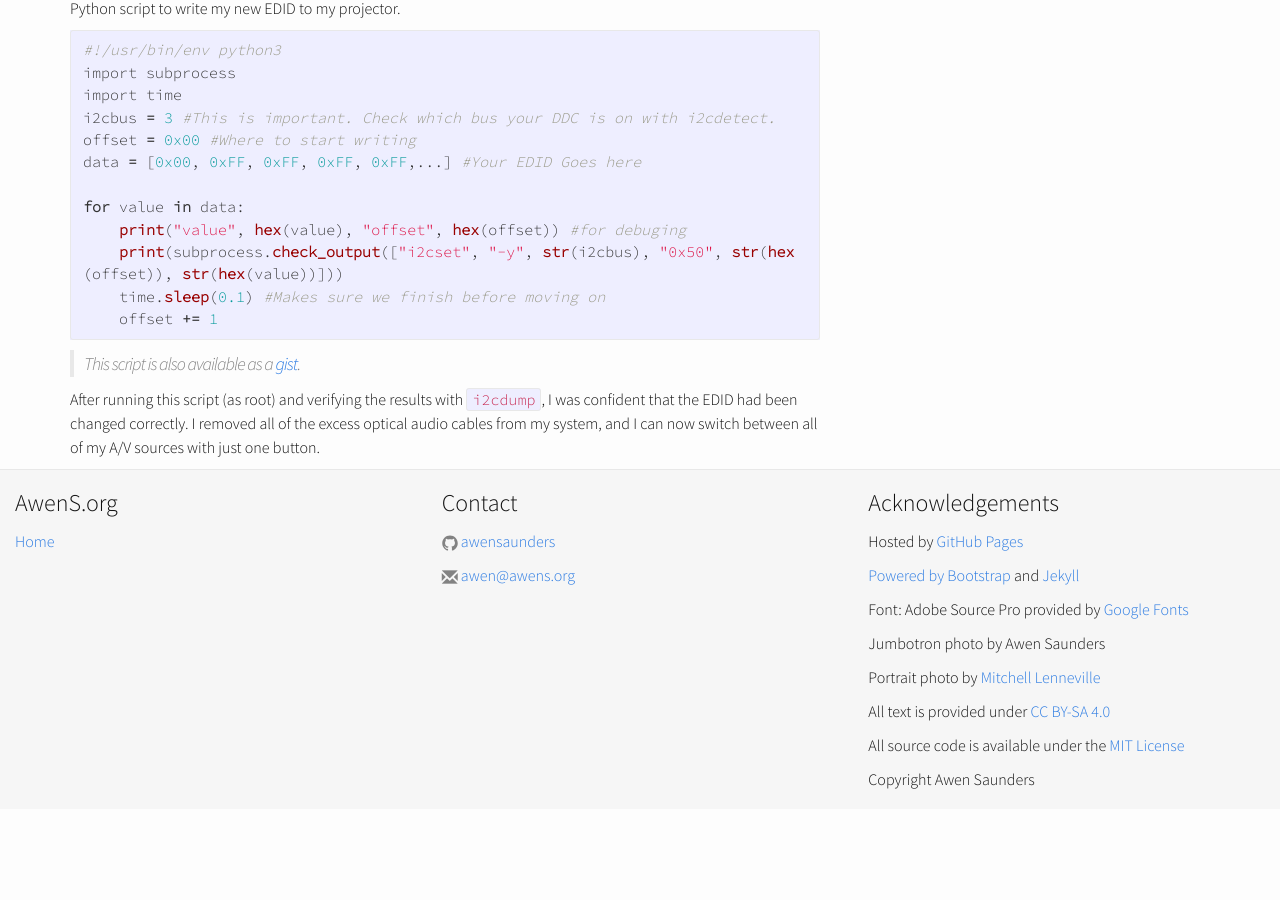
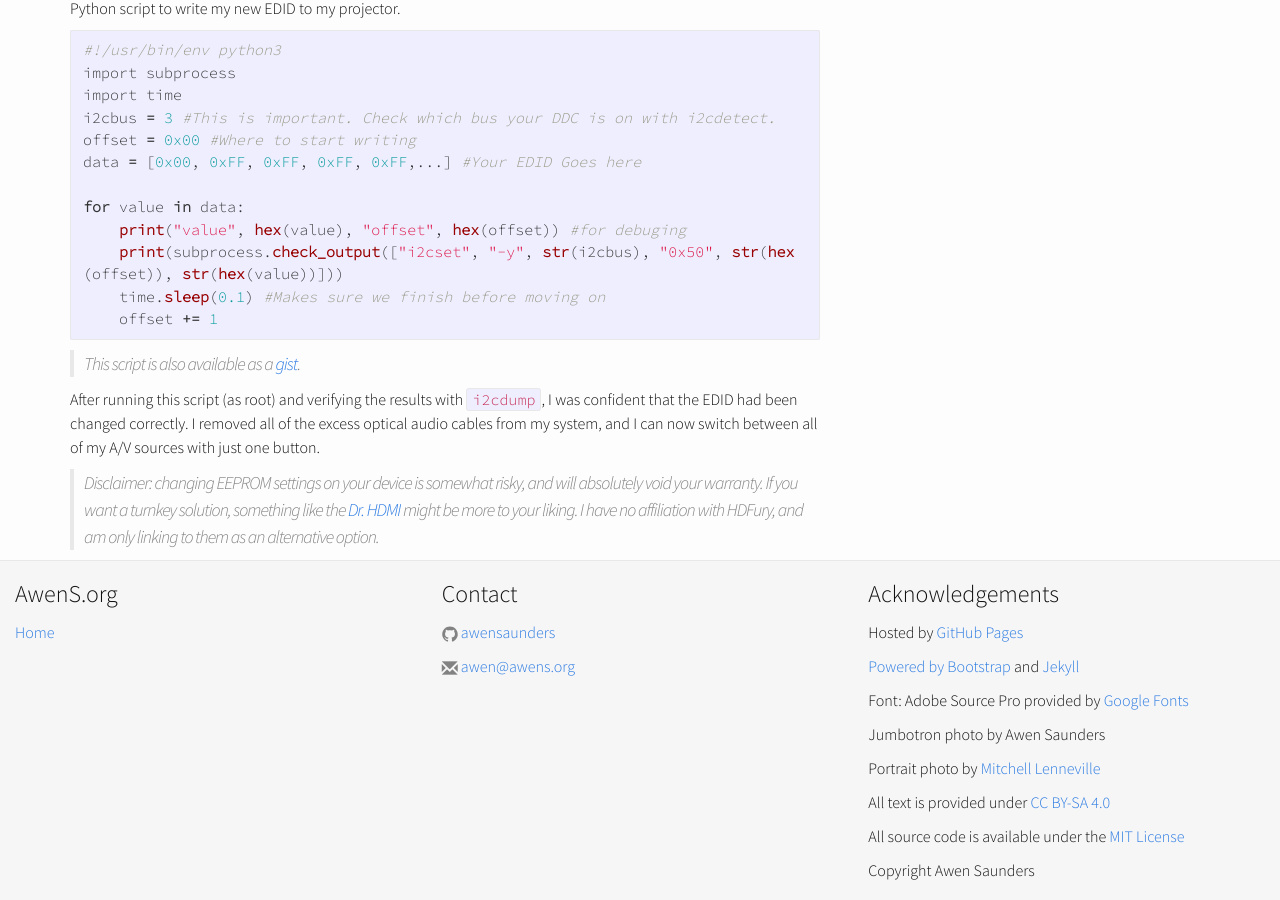
Before and after one commit to awensaunders/awensaunders.github.io, a Jekyll site: the page built from _posts/2016-05-25-HDMI-Audio-EDID.md, in a window 1280 px wide and 900 px high, scrolled down 1940 px. Built offline with Jekyll 4.4.1, drawn with Linux system fonts in a browser that asks for light colours; nearby versions of some CDN libraries; before the commit the page ends 2749 px from its top, so only the background shows below that.

Commit message:
Update HDMI-Audio-EDID with disclaimer

```diff
--- a/_posts/2016-05-25-HDMI-Audio-EDID.md
+++ b/_posts/2016-05-25-HDMI-Audio-EDID.md
@@ -84,6 +84,8 @@ EDID is usually stored in an EEPROM that is directly connected to the I<sup>2</s
 
 After running this script (as root) and verifying the results with `i2cdump`, I was confident that the EDID had been changed correctly. I removed all of the excess optical audio cables from my system, and I can now switch between all of my A/V sources with just one button.
 
+> Disclaimer: changing EEPROM settings on your device is somewhat risky, and will absolutely void your warranty. If you want a turnkey solution, something like the [Dr. HDMI](https://www.hdfury.com/shop/otherhdfuryhardware/dr-hdmi/) might be more to your liking. I have no affiliation with HDFury, and am only linking to them as an alternative option.
+
 *[E-EDID]: Enhanced Extended Display Identification Data
 *[DDC]: Display Data Channel
 *[SAD]: Short Audio Descriptor
```
